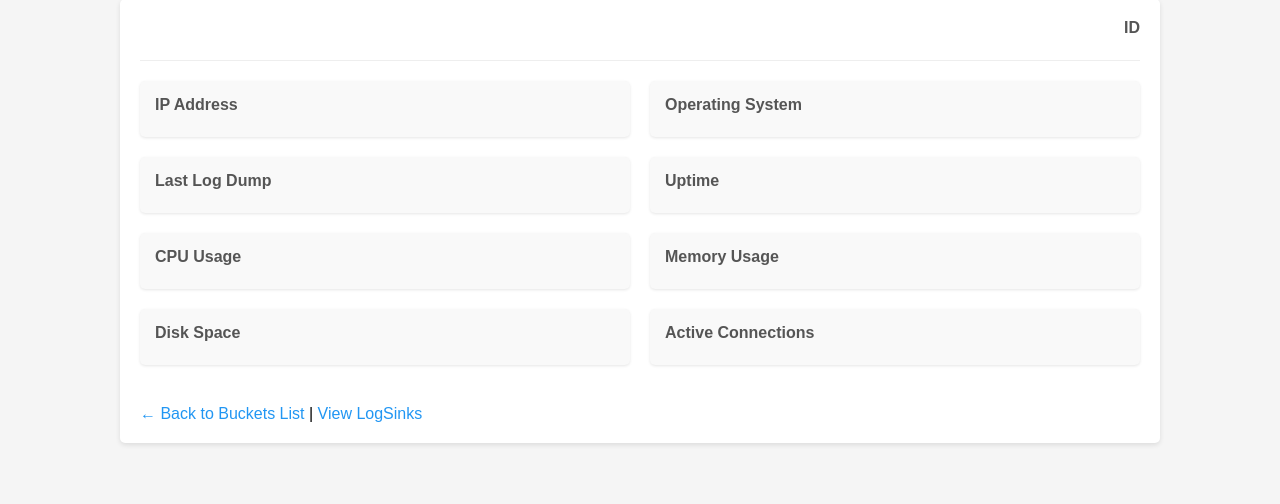
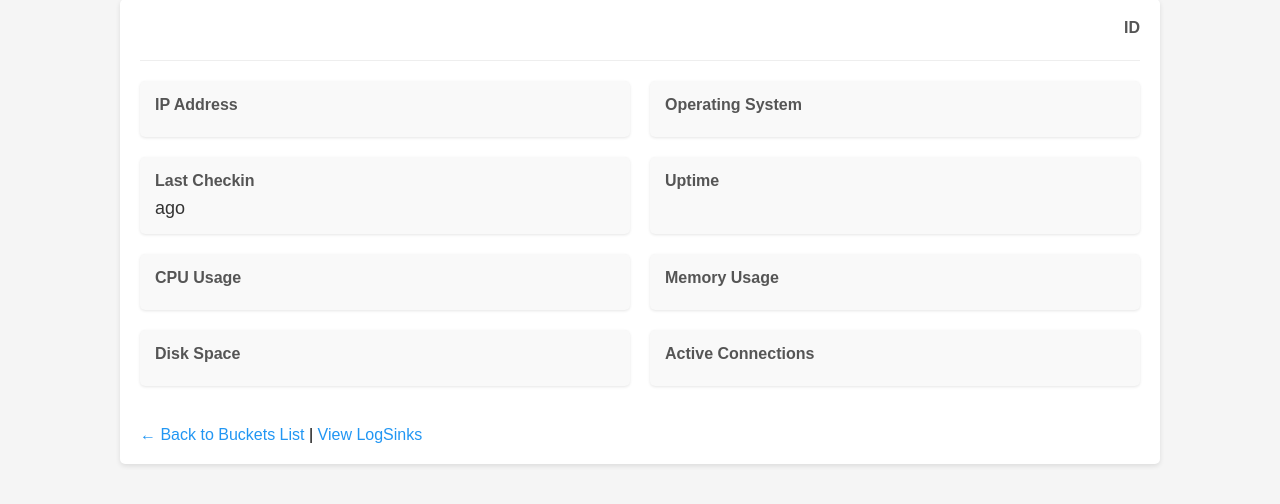
Before and after one commit to jamesbinford/rustbucket-registry, a Django app: template rustbucketregistry/rustbucketregistry/templates/detail.html in a window 1280 px wide. Shown: the part 21-525 px from the top of the page. Run offline with Django 5.2, Linux system fonts and the light colour scheme; the template is opened without the code that fills it, so the values that code supplies are empty.

Commit message:
Rename 'Last Log Dump' to 'Last Checkin' and use last_seen field
The previous column showed 'none' because last_log_dump was often null.
Now displays last_seen with relative time formatting (e.g., "5 minutes ago").

Fixes #19

🤖 Generated with [Claude Code](https://claude.com/claude-code)

Co-Authored-By: Claude Opus 4.5 <noreply@anthropic.com>

```diff
--- a/rustbucketregistry/rustbucketregistry/templates/detail.html
+++ b/rustbucketregistry/rustbucketregistry/templates/detail.html
@@ -109,8 +109,8 @@
             </div>
 
             <div class="detail-card">
-                <div class="detail-title">Last Log Dump</div>
-                <div class="detail-value">{{ bucket.last_log_dump }}</div>
+                <div class="detail-title">Last Checkin</div>
+                <div class="detail-value">{{ bucket.last_seen|timesince }} ago</div>
             </div>
 
             <div class="detail-card">
--- a/rustbucketregistry/rustbucketregistry/templates/home.html
+++ b/rustbucketregistry/rustbucketregistry/templates/home.html
@@ -75,7 +75,7 @@
                     <th>Bucket Name</th>
                     <th>Status</th>
                     <th>IP Address</th>
-                    <th>Last Log Dump</th>
+                    <th>Last Checkin</th>
                 </tr>
             </thead>
             <tbody>
@@ -85,7 +85,7 @@
                     <td><a href="{% url 'bucket_detail' bucket_id=bucket.id %}">{{ bucket.name }}</a></td>
                     <td class="status-{{ bucket.status|lower }}">{{ bucket.status }}</td>
                     <td>{{ bucket.ip_address }}</td>
-                    <td>{{ bucket.last_log_dump }}</td>
+                    <td>{{ bucket.last_seen|timesince }} ago</td>
                 </tr>
                 {% endfor %}
             </tbody>
```
Also changed, not shown: CODESMELLS.md (added, +14 -0 lines), DEFECTS.md (added).
